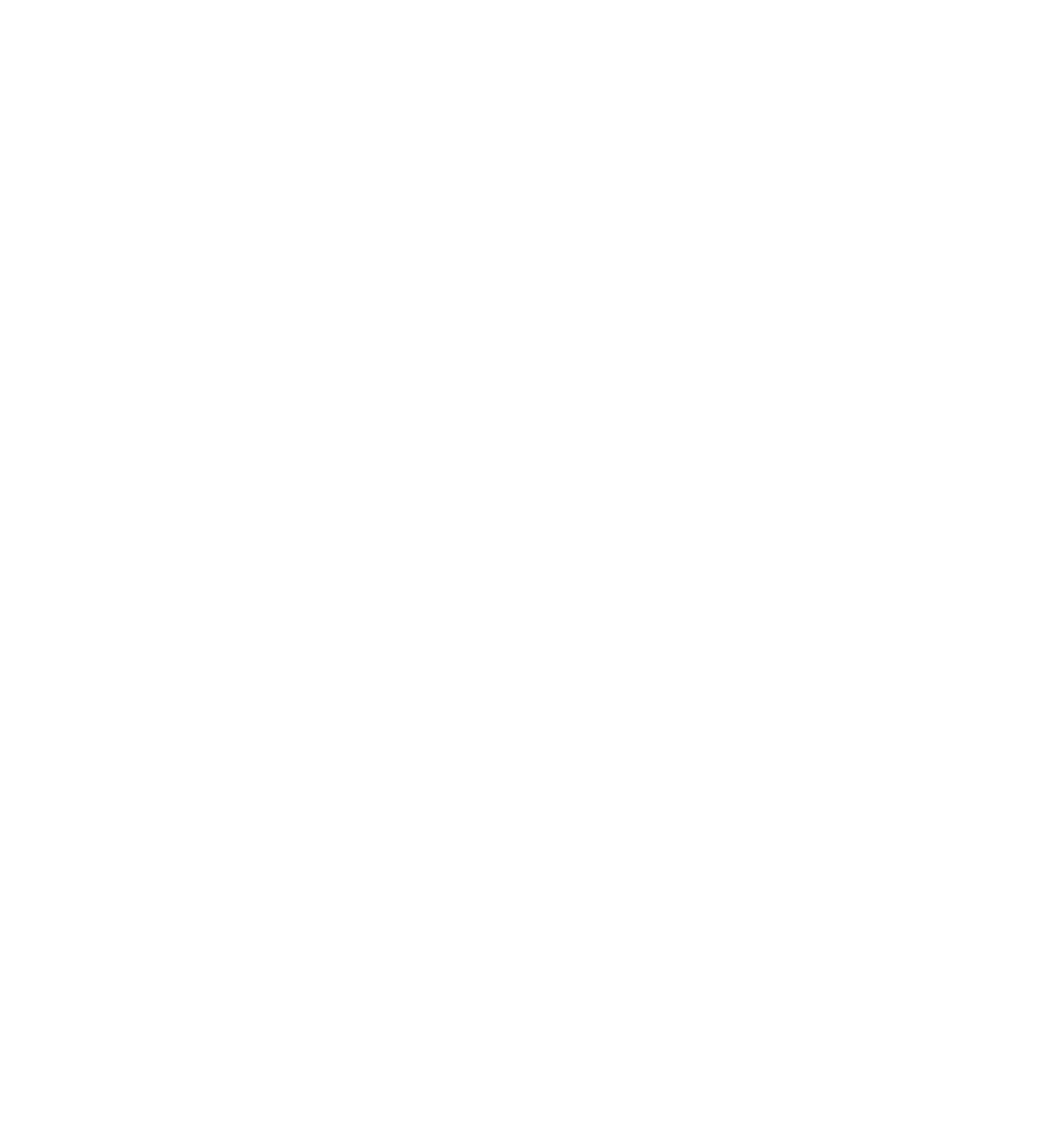
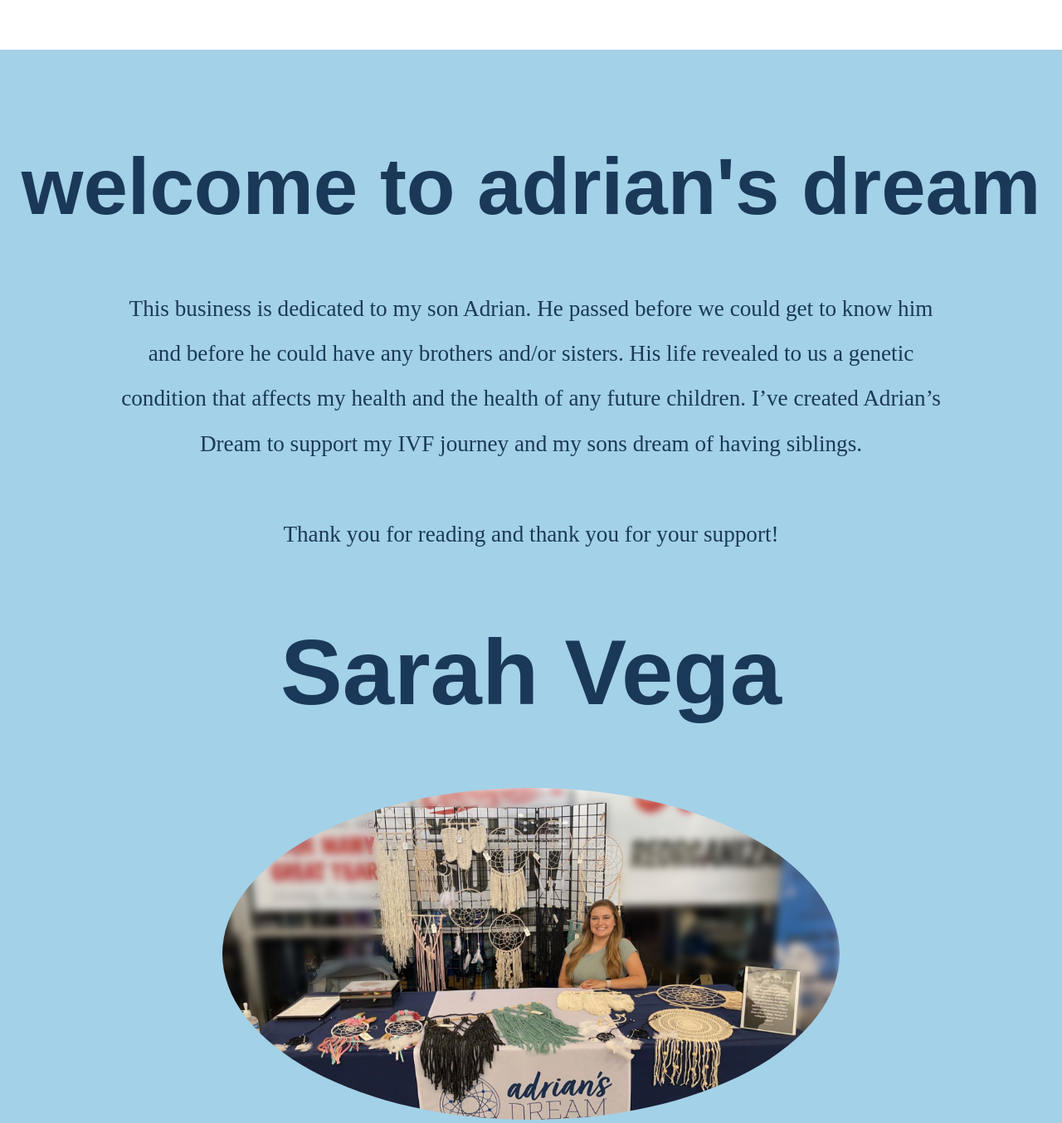
Before and after one commit to maxjacobzander/adrians-dream-opt2, a React (Create React App) app: page / in a window 1280 px wide. Shown: the part 884-2238 px from the top of the page at 83% size. Before the commit the page ends 880 px from the top, so only its background shows below. Built offline with nearby package versions, Linux system fonts and the light colour scheme; a web font is replaced by a local one.

Commit message:
Created About component and page. Added About component to Home page and route to App.js. Renamed photo of Sarah at booth

```diff
--- a/src/App.js
+++ b/src/App.js
@@ -3,6 +3,7 @@ import './App.css';
 import Navbar from './components/Navbar';
 import { BrowserRouter as Router, Switch, Route } from 'react-router-dom';
 import Home from './components/pages/Home';
+import About from './components/pages/About';
 
 function App() {
   return (
@@ -11,6 +12,7 @@ function App() {
         <Navbar />
         <Switch>
           <Route path='/' exact component={Home}/>
+          <Route path='/about' exact component={About}/>
         </Switch>
       </Router>
     </div>
--- /dev/null
+++ b/src/components/AboutComponent.js
@@ -0,0 +1,77 @@
+import React from 'react';
+import styled from 'styled-components';
+import SarahImg from '../assets/images/main_images/Sarah at Adrians Dream Desk.jpeg'
+
+const AboutComponent = () => {
+
+    const AboutDiv = styled.div`
+        background: #a3d1e7;
+        height: auto;
+        width: 100%;
+    `
+
+    const Welcome = styled.h1`
+        font-family: turbinado-pro, sans-serif;
+        font-weight: 700;
+        font-style: normal;
+        text-align: center;
+        ${'' /* margin-top: 10%; */}
+        color: #1a3959;
+        font-size: 6rem;
+    `
+
+    const Blurb = styled.p`
+        font-family: factoria, serif;
+        font-weight: 300;
+        font-style: normal;
+        text-align: center;
+        align-items: center;
+        font-size: 1.7rem;
+        line-height: 2;
+        color: #1a3959;
+        width: 78%;
+        margin: auto;
+    `
+
+    const SarahDiv = styled.div`
+        position: relative;
+    `
+
+    const Signature = styled.h1`
+        font-family: turbinado-pro, sans-serif;
+        font-size: 7rem;
+        text-align: center;
+        color: #1a3959;
+    `
+
+    const SarahPic = styled.img`
+        height: 400px;
+        width: auto;
+        border-radius: 50%
+    `
+
+    return (
+        <AboutDiv>
+            <Welcome>
+                <br />
+                welcome to adrian's dream
+            </Welcome>
+            <Blurb>
+            This business is dedicated to my son Adrian.
+            He passed before we could get to know him and before he could have any brothers and/or sisters.
+            His life revealed to us a genetic condition that affects my health and the health of any future children.
+            I’ve created Adrian’s Dream to support my IVF journey and my sons dream of having siblings.
+            <br /><br/>
+            Thank you for reading and thank you for your support!
+            </Blurb>
+            <SarahDiv>
+                <Signature>
+                    Sarah Vega
+                </Signature>
+                <SarahPic src={SarahImg} alt="Sarah at booth" />
+            </SarahDiv>
+        </AboutDiv>
+    );
+}
+
+export default AboutComponent;
--- /dev/null
+++ b/src/components/pages/About.js
@@ -0,0 +1,12 @@
+import React from 'react';
+import AboutComponent from '../AboutComponent';
+
+const About = () => {
+    return (
+        <>
+            <AboutComponent />
+        </>
+    );
+}
+
+export default About;
--- a/src/components/pages/Home.js
+++ b/src/components/pages/Home.js
@@ -1,10 +1,12 @@
 import React from 'react';
 import Main from '../Main';
+import About from './About';
 
 const Home = () => {
     return (
         <>
         <Main />
+        <About />
         </>
     );
 }
```
Also changed, not shown: src/assets/images/main_images/Sarah at Adrians Dream Desk.jpeg (added).
